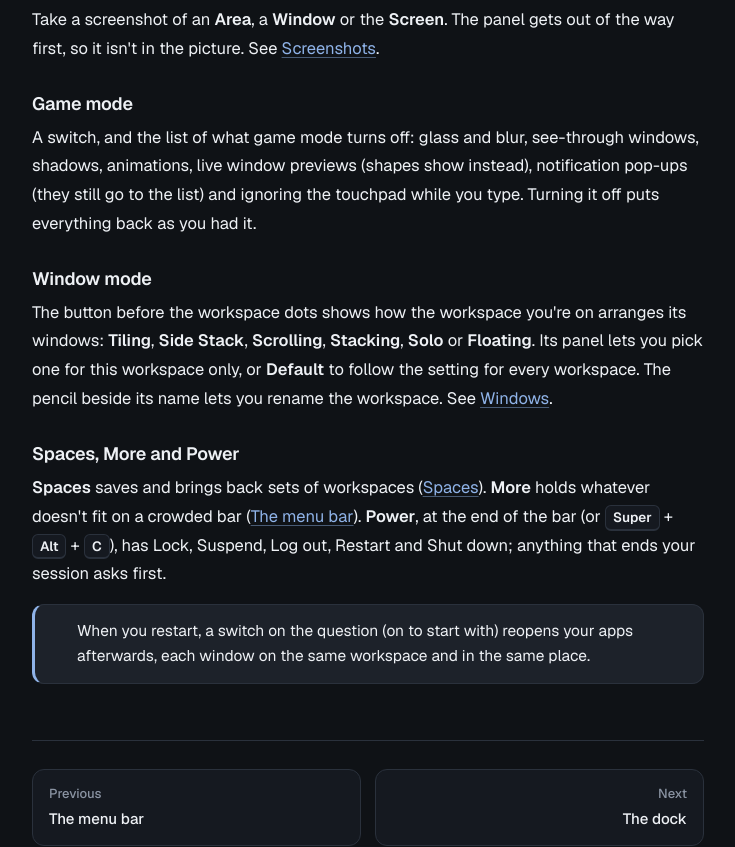
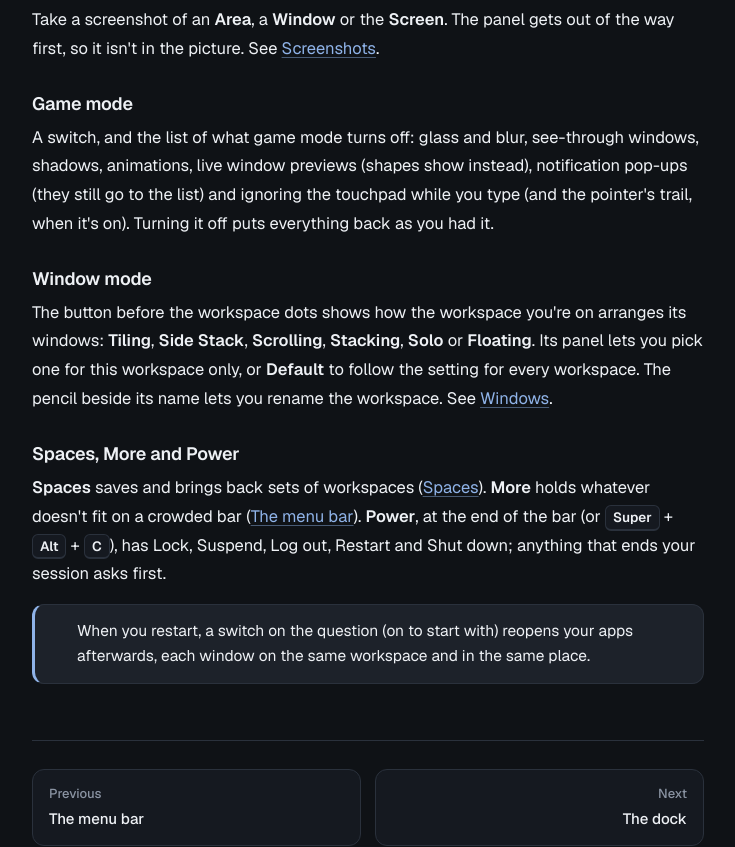
Before and after one commit to daylerees/slate, a plain HTML site: page site/docs/control-centre.html in a window 1280 px wide. Shown: the part 5330-6177 px from the top of the page, without its empty margins (292-1027 px from the left). Drawn offline with Linux system fonts and the light colour scheme; files whose address does not match are found by name; a web font is replaced by a local one.

Commit message:
docs(accessibility): list the pointer's trail among what game mode turns off
Co-Authored-By: Claude Opus 5.5 <noreply@anthropic.com>

```diff
--- a/site/docs/control-centre.html
+++ b/site/docs/control-centre.html
@@ -164,7 +164,7 @@
       <h3>Game mode</h3>
       <p>A switch, and the list of what game mode turns off: glass and blur, see-through windows, shadows,
         animations, live window previews (shapes show instead), notification pop-ups (they still go to the list)
-        and ignoring the touchpad while you type. Turning it off puts everything back as you had it.</p>
+        and ignoring the touchpad while you type (and the pointer's trail, when it's on). Turning it off puts everything back as you had it.</p>
 
       <h3>Window mode</h3>
       <p>The button before the workspace dots shows how the workspace you're on arranges its windows:
```
Also changed, not shown: site/features.html (+1 -1 lines), 1 other file.
